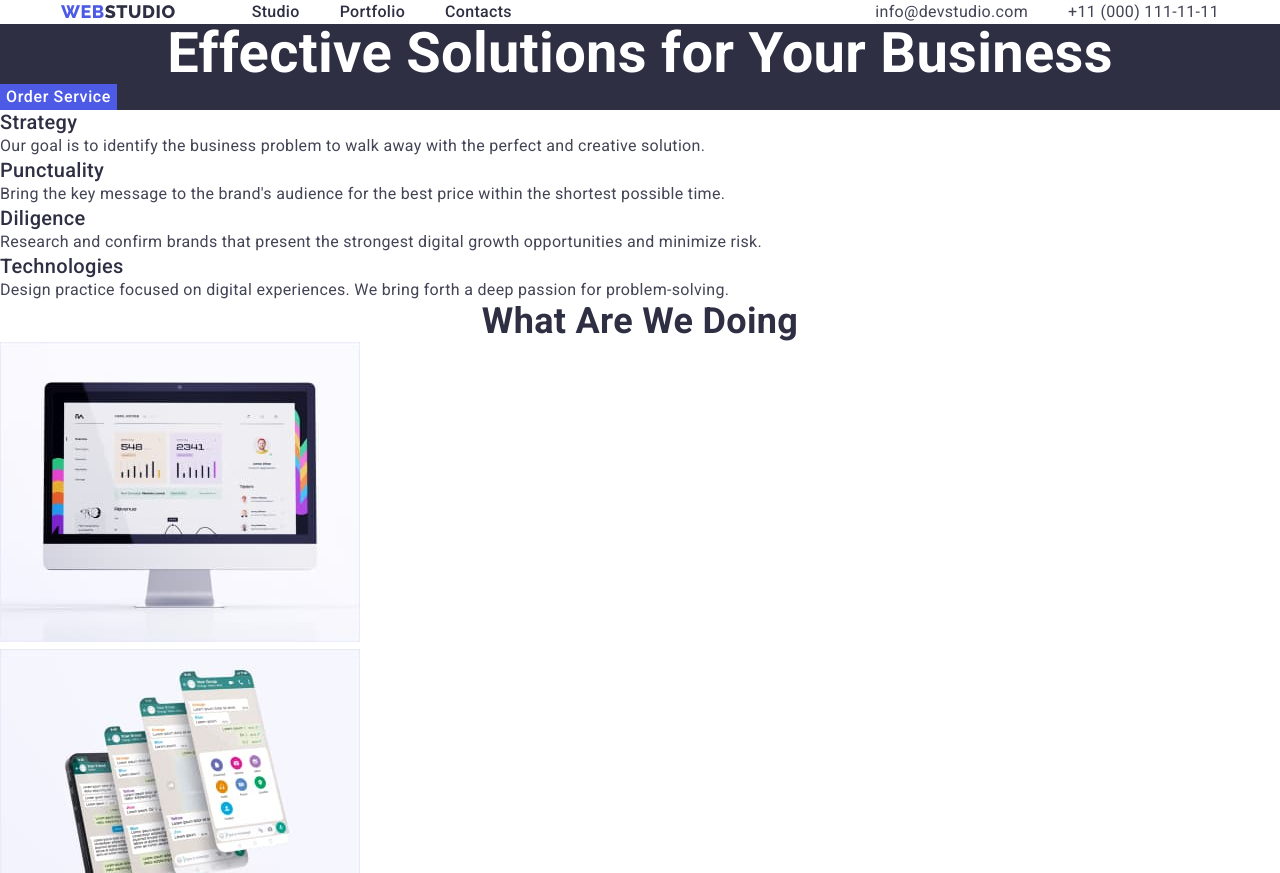
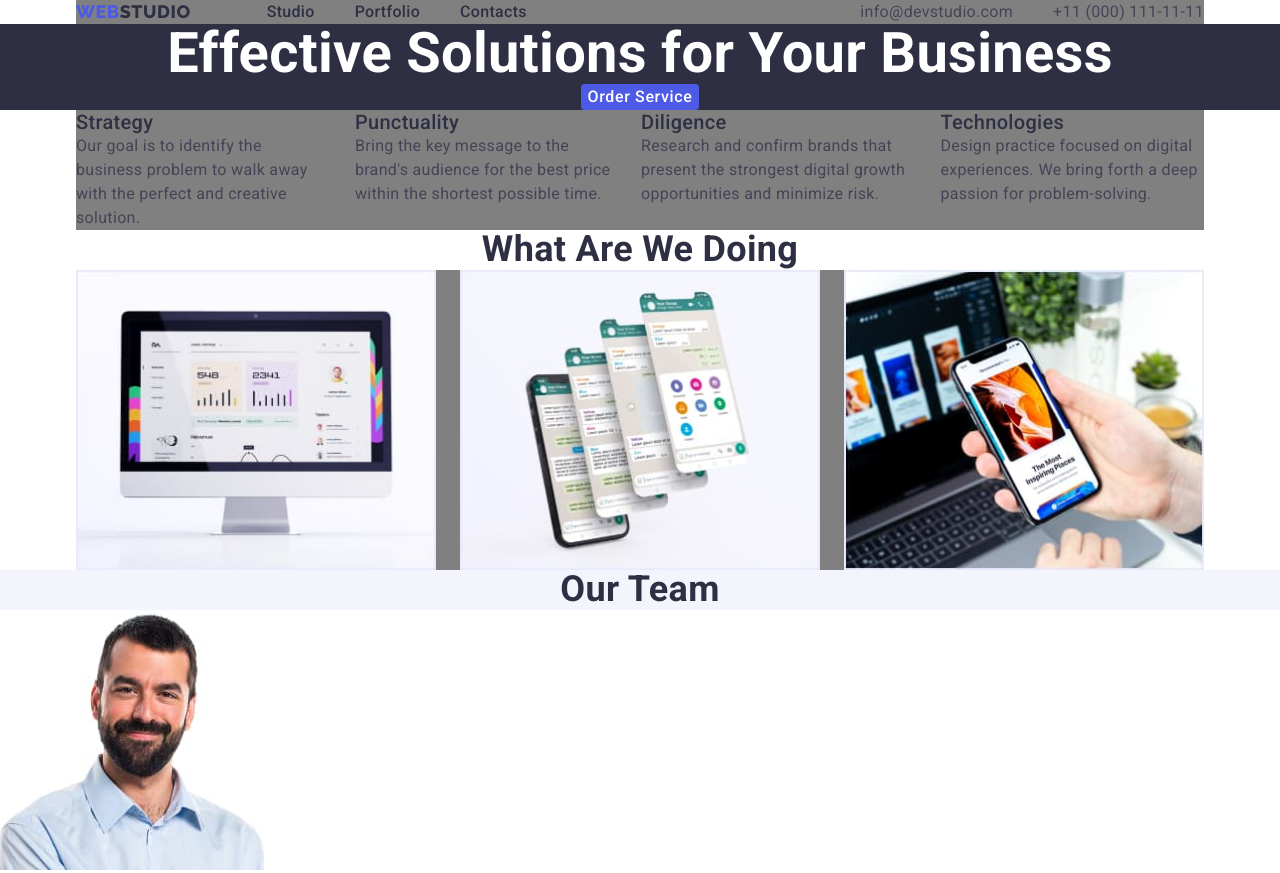
Before and after one commit to OlenaKruts/goit-markup-hw-03, a plain HTML site: page index.html in a window 1280 px wide. Shown: the top 873 px of the page. Drawn offline with nearby package versions, Linux system fonts and the light colour scheme.

Commit message:
Закончена секция What we are doing

```diff
--- a/css/styles.css
+++ b/css/styles.css
@@ -83,10 +83,33 @@ body {
   margin: -1px;
 }
 
+.container {
+  display: flex;
+  width: 1128px;
+  margin-right: auto;
+  margin-left: auto;
+  background-color: grey;
+}
 /*===========/COMPONENTS/===========*/
 
 /*===========HEADER===========*/
+.main-page {
+  align-items: center;
+}
 
+.page-header {
+  display: flex;
+  margin-right: auto;
+}
+
+.page-header > .link {
+  margin-right: 76px;
+}
+
+.menu-item:not(:last-child),
+.menu-adress-item:not(:last-child) {
+  margin-right: 40px;
+}
 .menu-nav {
   display: flex;
 
@@ -117,7 +140,6 @@ body {
 
 .menu-adress {
   display: flex;
-  margin-left: auto;
 
   font-style: normal;
 }
@@ -127,26 +149,6 @@ body {
   color: inherit;
 }
 
-.container {
-  display: flex;
-  width: 1158px;
-  margin-right: auto;
-  margin-left: auto;
-}
-
-.page-header {
-  display: flex;
-  margin-right: auto;
-}
-
-.page-header > .link {
-  margin-right: 76px;
-}
-
-.menu-item:not(:last-child),
-.menu-adress-item:not(:last-child) {
-  margin-right: 40px;
-}
 /*===========/HEADER/===========*/
 
 /*============HERO===============*/
@@ -159,14 +161,15 @@ body {
 }
 
 .service-btn {
+  display: inline-block;
+
   font-family: inherit;
   font-weight: 500;
   font-size: inherit;
   line-height: inherit;
-  display: flex;
-  align-items: center;
   letter-spacing: 0.04em;
   border: none;
+  border-radius: 4px;
 
   color: var(--font-hero-clr);
   background: var(--button-color);
@@ -179,11 +182,16 @@ body {
 }
 
 .hero {
+  text-align: center;
   background: var(--primary-text-color);
 }
 /*============/HERO/===============*/
 
 /*========OUR FEATURES=============*/
+
+.features-items {
+  display: flex;
+}
 
 .features-name {
   font-size: 20px;
@@ -193,9 +201,25 @@ body {
   color: var(--primary-text-color);
 }
 
+.features-list:not(:last-child) {
+  margin-right: 24px;
+}
 /*======/OUR FEATURES/=============*/
 
 /*======WHAT ARE WE DOING=============*/
+.foto-items {
+  display: flex;
+}
+
+.picture {
+  display: block;
+
+  border: 1px solid var(--text-footer-clr);
+}
+
+.foto-image:not(:last-child) {
+  margin-right: 24px;
+}
 /*======OUR TEAM=============*/
 
 .team {
@@ -258,6 +282,6 @@ footer {
 }
 
 .foto-card {
-  background-color: tomato;
+  background-color: green;
 }
 /*======/PORTOFOLIO/=============*/
--- a/index.html
+++ b/index.html
@@ -19,7 +19,7 @@
   </head>
   <body>
     <header>
-      <div class="container">
+      <div class="container main-page">
         <nav class="page-header">
           <a class="link" href="./index.html">
             <p class="logotype"><span class="accent">Web</span>Studio</p>
@@ -53,6 +53,7 @@
         </address>
       </div>
     </header>
+
     <main>
       <section class="hero">
         <h1 class="main-title">Effective Solutions for Your Business</h1>
@@ -60,13 +61,14 @@
       </section>
 
       <section>
+        <div class="container">
           <h2 class="visually-hidden">Оur Features</h2>
-        <ul class="list">
+          <ul class="list features-items">
             <li class="features-list">
               <h3 class="features-name">Strategy</h3>
               <p class="features-text">
-              Our goal is to identify the business problem to walk away with the
-              perfect and creative solution.
+                Our goal is to identify the business problem to walk away with
+                the perfect and creative solution.
               </p>
             </li>
             <li class="features-list">
@@ -91,13 +93,16 @@
               </p>
             </li>
           </ul>
+        </div>
       </section>
 
       <section>
         <h2 class="section-title">What are we doing</h2>
-        <ul class="list">
+        <div class="container">
+          <ul class="list foto-items">
             <li class="foto-image">
               <img
+                class="picture"
                 src="./images/section2/foto11.jpg"
                 alt="noutbook"
                 width="360"
@@ -106,6 +111,7 @@
             </li>
             <li class="foto-image">
               <img
+                class="picture"
                 src="./images/section2/foto22.jpg"
                 alt="mobila"
                 width="360"
@@ -114,6 +120,7 @@
             </li>
             <li class="foto-image">
               <img
+                class="picture"
                 src="./images/section2/foto33.jpg"
                 alt="computer"
                 width="360"
@@ -121,6 +128,7 @@
               />
             </li>
           </ul>
+        </div>
       </section>
 
       <section class="team">
```
Lines whose indentation alone changed are shown as unchanged.
